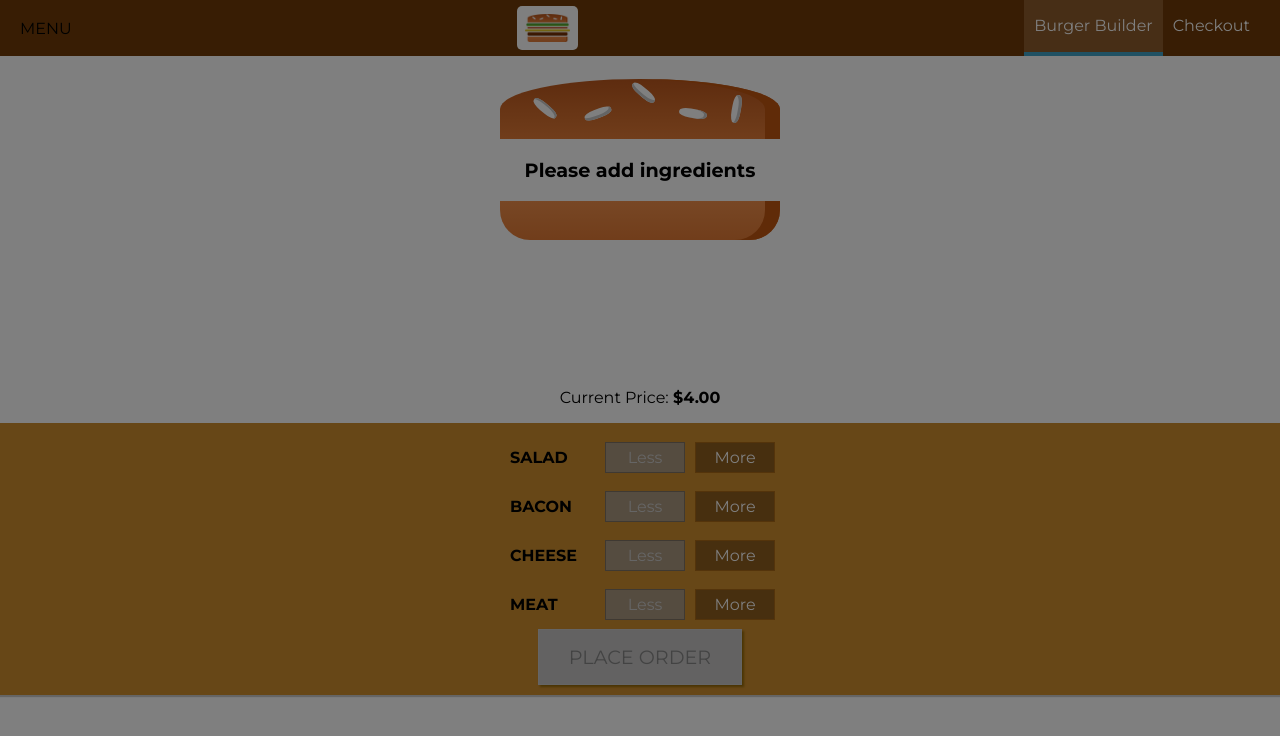
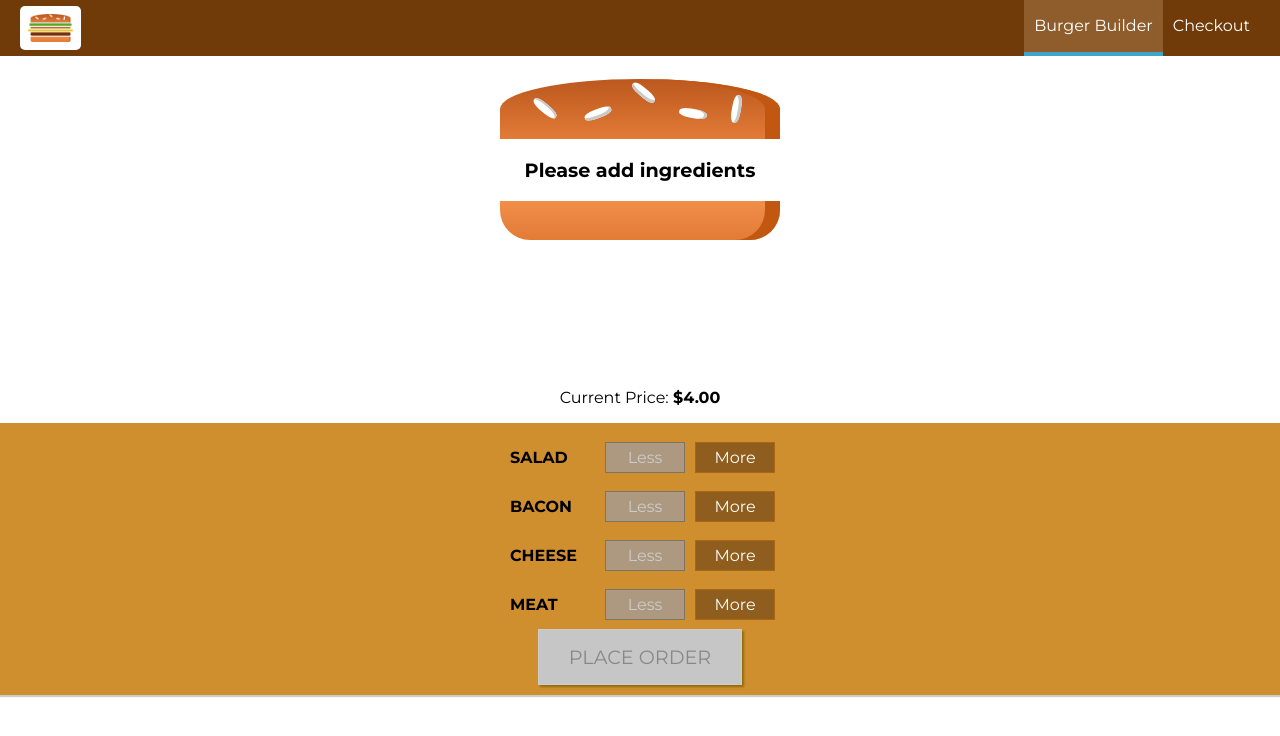
Before and after one commit to aaronkyl/udemy-react-16, a React app in the folder burger-builder/: page / in a window 1280 px wide. Shown: the top 736 px of the page. Built offline with nearby package versions, Linux system fonts and the light colour scheme.

Commit message:
drawer toggle

```diff
--- a/burger-builder/src/components/Layout/Layout.js
+++ b/burger-builder/src/components/Layout/Layout.js
@@ -6,20 +6,22 @@
 
 class Layout extends Component {
   state = {
-    showSideDrawer: true
+    showSideDrawer: false
   }
 
-  sideDrawerClosedHandler = () => {
-    this.setState({showSideDrawer: false})
+  sideDrawerToggleHandler = () => {
+    this.setState((prevState) => {
+      return {showSideDrawer: !prevState.showSideDrawer}
+    })
   }
 
   render() {
     return (
       <Aux>
-        <Toolbar />
+        <Toolbar sideDrawerToggle={this.sideDrawerToggleHandler}/>
         <SideDrawer
           open={this.state.showSideDrawer}
-          closed={this.sideDrawerClosedHandler} />
+          closed={this.sideDrawerToggleHandler} />
         <main className={classes.content}>
           {this.props.children}
         </main>
--- /dev/null
+++ b/burger-builder/src/components/Navigation/SideDrawer/DrawerToggle/DrawerToggle.css
@@ -0,0 +1,23 @@
+.DrawerToggle {
+  width: 40px;
+  height: 100%;
+  display: flex;
+  flex-flow: column;
+  justify-content: space-around;
+  align-items: center;
+  padding: 10px 0;
+  box-sizing: border-box;
+  cursor: pointer;
+}
+
+.DrawerToggle div {
+  width: 90%;
+  height: 3px;
+  background-color: white;
+}
+
+@media (min-width: 500px) {
+  .DrawerToggle {
+      display: none;
+  }
+}
--- /dev/null
+++ b/burger-builder/src/components/Navigation/SideDrawer/DrawerToggle/DrawerToggle.js
@@ -0,0 +1,12 @@
+import React from 'react'
+import classes from './DrawerToggle.css'
+
+const drawerToggle = (props) => (
+  <div className={classes.DrawerToggle} onClick={props.clicked}>
+    <div></div>
+    <div></div>
+    <div></div>
+  </div>
+)
+
+export default drawerToggle
--- a/burger-builder/src/components/Navigation/Toolbar/Toolbar.css
+++ b/burger-builder/src/components/Navigation/Toolbar/Toolbar.css
@@ -21,6 +21,10 @@
   height: 80%;
 }
 
+.DrawerToggle {
+  display: none;
+}
+
 @media (max-width: 499px) {
   .DesktopOnly {
     display: none;
--- a/burger-builder/src/components/Navigation/Toolbar/Toolbar.js
+++ b/burger-builder/src/components/Navigation/Toolbar/Toolbar.js
@@ -2,12 +2,13 @@
 import classes from './Toolbar.css'
 import Logo from '../../Logo/Logo'
 import NavigationItems from '../NavigationItems/NavigationItems'
+import DrawerToggle from '../SideDrawer/DrawerToggle/DrawerToggle';
 
 const toolbar = (props) => (
   <header className={classes.Toolbar}>
-    <div>MENU</div>
+    <DrawerToggle clicked={props.sideDrawerToggle} />
     <div className={classes.Logo}>
-      <Logo />
+      <Logo onClick={props.clicked} />
     </div>
     <nav className={classes.DesktopOnly}>
       <NavigationItems />
```
